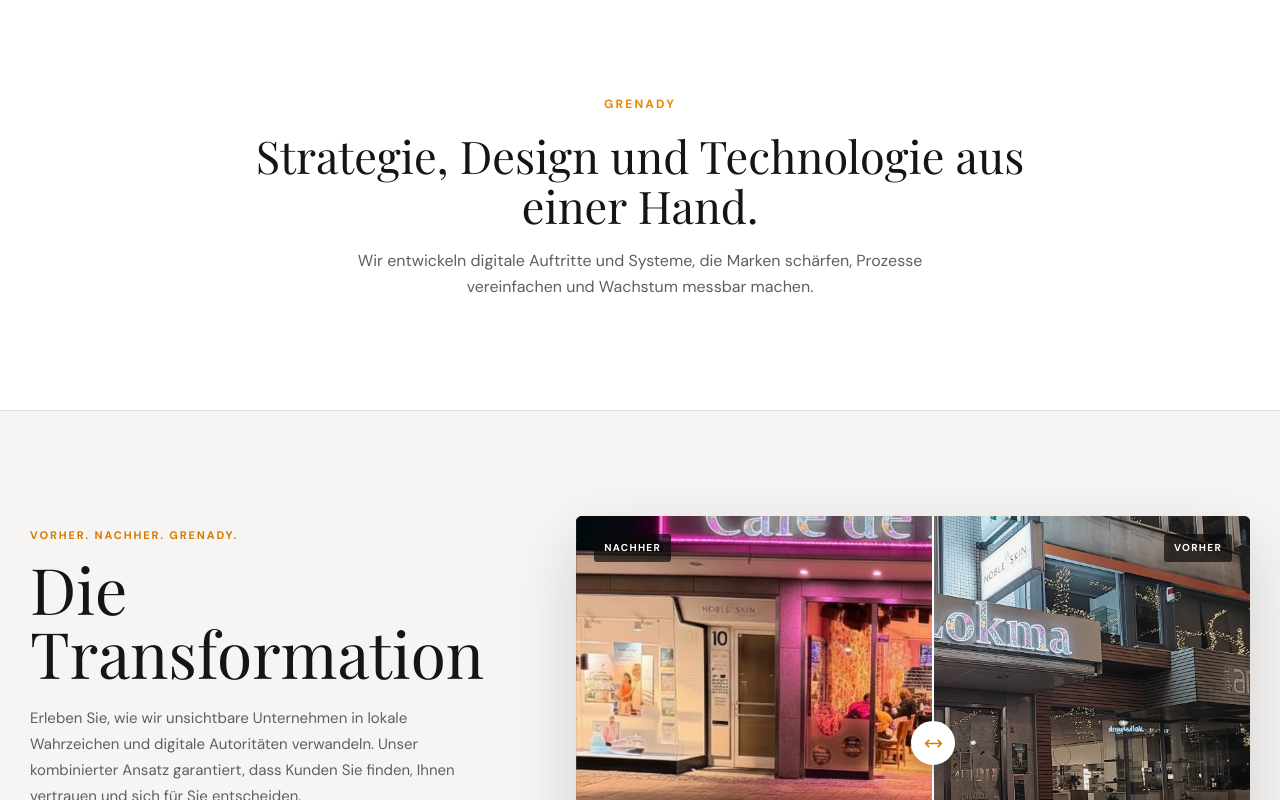
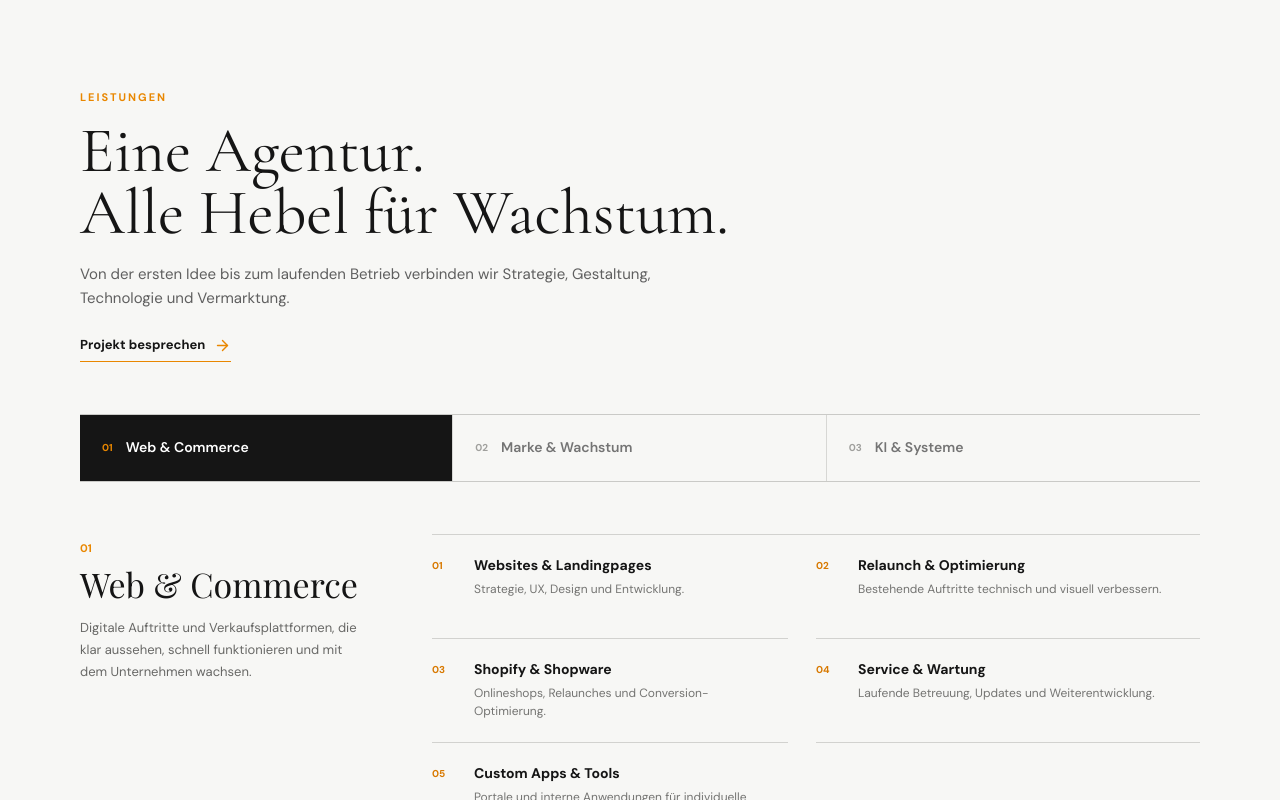
Before and after one commit to IshakAtes/grenady, a React (Vite) app: page / in a window 1280 px wide. Shown: the part 1260-2060 px from the top of the page. Built offline with nearby package versions, Linux system fonts and the light colour scheme.

Commit message:
Website redisignt

```diff
--- a/src/App.jsx
+++ b/src/App.jsx
@@ -38,6 +38,47 @@ const projects = [
   { image: '/grenady/projects/portfolio-naturnah.png', label: 'Naturnah', category: 'E-Commerce · Branding' },
   { image: '/grenady/projects/portfolio-kantwerk.png', label: 'Kantwerk', category: 'Website · Strategie' },
   { image: '/grenady/projects/portfolio-casa-marea.png', label: 'Casa Marea', category: 'Webdesign · Hospitality' },
+];
+
+const serviceCatalog = [
+  {
+    number: '01',
+    title: 'Web & Commerce',
+    intro: 'Digitale Auftritte und Verkaufsplattformen, die klar aussehen, schnell funktionieren und mit dem Unternehmen wachsen.',
+    items: [
+      { title: 'Websites & Landingpages', text: 'Strategie, UX, Design und Entwicklung.' },
+      { title: 'Relaunch & Optimierung', text: 'Bestehende Auftritte technisch und visuell verbessern.' },
+      { title: 'Shopify & Shopware', text: 'Onlineshops, Relaunches und Conversion-Optimierung.' },
+      { title: 'Service & Wartung', text: 'Laufende Betreuung, Updates und Weiterentwicklung.' },
+      { title: 'Custom Apps & Tools', text: 'Portale und interne Anwendungen für individuelle Abläufe.' },
+    ],
+  },
+  {
+    number: '02',
+    title: 'Marke & Wachstum',
+    intro: 'Eine klare Marke und messbare Reichweite - von der Positionierung bis zur laufenden Kundengewinnung.',
+    items: [
+      { title: 'SEO, SEA, GEO & AI Search', text: 'Sichtbarkeit in Suche, Ads und KI-Antworten.' },
+      { title: 'Logo & Branding', text: 'Positionierung und visuelle Identität.' },
+      { title: 'Copywriting', text: 'Texte für Websites, Shops und Kampagnen.' },
+      { title: 'Social Media Marketing', text: 'Strategie, Content und Kampagnen.' },
+      { title: 'E-Mail-Marketing', text: 'Automationen, Newsletter und Kundenbindung.' },
+      { title: 'Produktfotos & AI Visuals', text: 'Produktfotografie und KI-gestützter Content.' },
+    ],
+  },
+  {
+    number: '03',
+    title: 'KI & Systeme',
+    intro: 'Individuelle Software, intelligente Automationen und robuste Schnittstellen für effizientere Unternehmen.',
+    items: [
+      { title: 'KI-Automatisierung & n8n', text: 'Workflows, Agenten und automatisierte Prozesse.' },
+      { title: 'Chatbots & KI-Assistenten', text: 'Private Assistenten und individuelle Wissenssysteme.' },
+      { title: 'Custom Software', text: 'Maßgeschneiderte Systeme für spezielle Anforderungen.' },
+      { title: 'APIs, TYPO3 & Symfony', text: 'Schnittstellen und robuste Backends.' },
+      { title: 'Consulting & Digitalstrategie', text: 'Technische Beratung von der Idee bis zur Umsetzung.' },
+      { title: 'LED-Schilder & Montage', text: 'Physische Sichtbarkeit inklusive Design und Montage.' },
+    ],
+  },
 ];
 
 function GrenadyMark() {
@@ -142,6 +183,7 @@ function Footer() {
 function App() {
   const [isConfiguratorOpen, setIsConfiguratorOpen] = useState(false);
   const [isMenuOpen, setIsMenuOpen] = useState(false);
+  const [activeServiceGroup, setActiveServiceGroup] = useState(0);
 
   const openConfigurator = () => {
     setIsConfiguratorOpen(true);
@@ -163,7 +205,7 @@ function App() {
           <Brand />
 
           <div className="nav-links">
-            <a href="#services">Leistungen <ChevronDown size={14} /></a>
+            <a href="#all-services">Leistungen <ChevronDown size={14} /></a>
             <a href="#projects">Projekte</a>
             <a href="#about">Über uns</a>
             <a href="#knowledge">Wissen</a>
@@ -180,7 +222,7 @@ function App() {
 
         {isMenuOpen && (
           <div className="mobile-menu">
-            <a href="#services" onClick={() => setIsMenuOpen(false)}>Leistungen</a>
+            <a href="#all-services" onClick={() => setIsMenuOpen(false)}>Leistungen</a>
             <a href="#projects" onClick={() => setIsMenuOpen(false)}>Projekte</a>
             <a href="#about" onClick={() => setIsMenuOpen(false)}>Über uns</a>
             <a href="#knowledge" onClick={() => setIsMenuOpen(false)}>Wissen</a>
@@ -212,7 +254,10 @@ function App() {
           </div>
 
           <div className="hero-art" aria-hidden="true">
-            <img src="/grenady/hero-laptop-platform-fullwidth.png" alt="" />
+            <picture>
+              <source media="(max-width: 1100px)" srcSet="/grenady/hero-laptop-platform-narrow.png" />
+              <img src="/grenady/hero-laptop-platform-fullwidth.png" alt="" />
+            </picture>
           </div>
 
           <div id="services" className="service-grid">
@@ -222,7 +267,7 @@ function App() {
                 <div>
                   <h2>{title}</h2>
                   <p>{text}</p>
-                  <a href="#projects">Mehr erfahren <ArrowRight size={16} /></a>
+                  <a href="#all-services">Mehr erfahren <ArrowRight size={16} /></a>
                 </div>
               </article>
             ))}
@@ -246,6 +291,49 @@ function App() {
                 </article>
               ))}
             </div>
+          </div>
+        </section>
+
+        <section id="all-services" className="service-catalog-section">
+          <div className="service-catalog-inner">
+            <header className="catalog-heading">
+              <span>Leistungen</span>
+              <h2>Eine Agentur.<br />Alle Hebel für Wachstum.</h2>
+              <p>Von der ersten Idee bis zum laufenden Betrieb verbinden wir Strategie, Gestaltung, Technologie und Vermarktung.</p>
+              <button className="catalog-cta" onClick={openConfigurator}>Projekt besprechen <ArrowRight size={17} /></button>
+            </header>
+
+            <div className="catalog-tabs" role="tablist" aria-label="Leistungskategorien">
+              {serviceCatalog.map((group, index) => (
+                <button
+                  type="button"
+                  role="tab"
+                  aria-selected={activeServiceGroup === index}
+                  aria-controls="catalog-panel"
+                  className={activeServiceGroup === index ? 'is-active' : ''}
+                  onClick={() => setActiveServiceGroup(index)}
+                  key={group.title}
+                >
+                  <span>{group.number}</span>{group.title}
+                </button>
+              ))}
+            </div>
+
+            <section id="catalog-panel" className="catalog-panel" role="tabpanel">
+              <div className="catalog-panel-intro">
+                <span>{serviceCatalog[activeServiceGroup].number}</span>
+                <h3>{serviceCatalog[activeServiceGroup].title}</h3>
+                <p>{serviceCatalog[activeServiceGroup].intro}</p>
+              </div>
+              <div className="catalog-items">
+                {serviceCatalog[activeServiceGroup].items.map(({ title, text }, index) => (
+                  <article className="catalog-item" key={title}>
+                    <span>{String(index + 1).padStart(2, '0')}</span>
+                    <div><h4>{title}</h4><p>{text}</p></div>
+                  </article>
+                ))}
+              </div>
+            </section>
           </div>
         </section>
 
--- a/src/Configurator.jsx
+++ b/src/Configurator.jsx
@@ -8,7 +8,6 @@ import {
   CheckCircle2,
   Code2,
   ExternalLink,
-  Globe2,
   LayoutTemplate,
   Link2,
   Megaphone,
@@ -29,24 +28,25 @@ const projectOptions = [
   { id: 'shop', title: 'Onlineshop', desc: 'Shopify, Shopware, Relaunch oder Optimierung', icon: ShoppingBag },
   { id: 'seo', title: 'SEO / SEA / GEO', desc: 'Mehr Nachfrage über Suche, Ads und AI Search', icon: Search },
   { id: 'branding', title: 'Logo & Branding', desc: 'Markenauftritt, Designsystem und Copywriting', icon: Palette },
+  { id: 'marketing', title: 'Digitales Marketing', desc: 'Social Media, E-Mail und Kampagnen', icon: Megaphone },
+  { id: 'ai-automation', title: 'KI-Automatisierung', desc: 'n8n-Workflows, KI-Agenten und Prozessautomation', icon: Bot },
+  { id: 'ai-assistant', title: 'Chatbot & KI-Assistent', desc: 'Eigener privater Clawbot, Chatbot oder Jarvis-Assistent', icon: MessageCircle },
   { id: 'software', title: 'Software & APIs', desc: 'Apps, interne Tools, Schnittstellen und Symfony APIs', icon: Code2 },
   { id: 'retainer', title: 'Retainer & Wartung', desc: 'Laufende Betreuung und Weiterentwicklung', icon: Wrench },
-  { id: 'marketing', title: 'Marketing & Automation', desc: 'Social, E-Mail, n8n und AI Automation', icon: Megaphone },
 ];
 
-const visibilityOptions = [
-  { id: 'digital', title: 'Rein digital', desc: 'Website, Shop, Branding oder Marketing', icon: Globe2 },
-  { id: 'led', title: 'LED-Schild ergänzen', desc: 'Design, Produktion und Montage am Standort', icon: Monitor },
-  { id: 'unsure', title: 'Noch offen', desc: 'Wir beraten zur passenden Kombination', icon: MessageCircle },
+const signOptions = [
+  { id: 'led', title: 'LED-Schrift & Leuchtreklame', desc: 'Design, Produktion und Montage am Standort', icon: Monitor },
+  { id: 'company-sign', title: 'Firmen- & Fassadenschild', desc: 'Hochwertiges Schild passend zum Markenauftritt', icon: LayoutTemplate },
+  { id: 'sign-consulting', title: 'Beratung zur Schildart', desc: 'Physische Sichtbarkeit gewünscht, Ausführung noch offen', icon: MessageCircle },
 ];
 
 const packageOptions = [
-  { id: 'website', title: 'Website', desc: 'Strategie, Design und Entwicklung' },
+  { id: 'landingpage', title: 'Landingpage / Onepager', desc: 'Kompakter Auftritt für ein klares Angebot' },
+  { id: 'business', title: 'Business Website', desc: 'Mehrseitige Website für Unternehmen' },
   { id: 'shop', title: 'Onlineshop', desc: 'Shopify oder Shopware' },
-  { id: 'branding', title: 'Branding', desc: 'Logo, Designsystem und Texte' },
-  { id: 'growth', title: 'Growth', desc: 'SEO, SEA, GEO und AI Search' },
-  { id: 'software', title: 'Custom System', desc: 'App, API oder internes Tool' },
-  { id: 'retainer', title: 'Retainer', desc: 'Wartung und laufende Optimierung' },
+  { id: 'custom', title: 'Individuelle Plattform', desc: 'Besondere Funktionen oder Systemanbindungen' },
+  { id: 'unsure', title: 'Noch offen', desc: 'Wir empfehlen das passende Paket' },
 ];
 
 const budgetOptions = [
@@ -64,12 +64,18 @@ const timelineOptions = [
   { id: 'flexible', title: 'Flexibel', desc: 'Zeitraum noch offen' },
 ];
 
-const getLabel = (options, value) => options.find((option) => option.id === value)?.title || 'Noch offen';
+const getLabel = (options, value, fallback = 'Noch offen') => options.find((option) => option.id === value)?.title || fallback;
+const getLabels = (options, values) => values.map((value) => getLabel(options, value)).join(', ');
 
-function OptionCard({ option, selected, onSelect }) {
+function OptionCard({ option, selected, multiple, onSelect }) {
   const Icon = option.icon;
   return (
-    <button type="button" className={`config-option ${selected ? 'is-selected' : ''}`} onClick={onSelect}>
+    <button
+      type="button"
+      className={`config-option ${multiple ? 'is-multiple' : ''} ${selected ? 'is-selected' : ''}`}
+      aria-pressed={selected}
+      onClick={onSelect}
+    >
       {Icon && <Icon size={22} strokeWidth={1.8} />}
       <span><strong>{option.title}</strong><small>{option.desc}</small></span>
       <span className="option-check"><Check size={13} /></span>
@@ -77,14 +83,23 @@ function OptionCard({ option, selected, onSelect }) {
   );
 }
 
-function OptionGroup({ label, options, value, onSelect }) {
+function OptionGroup({ label, options, value, multiple = false, allowEmpty = false, onSelect }) {
   return (
     <fieldset className="config-fieldset">
       <legend>{label}</legend>
       <div className="config-options">
-        {options.map((option) => (
-          <OptionCard key={option.id} option={option} selected={value === option.id} onSelect={() => onSelect(option.id)} />
-        ))}
+        {options.map((option) => {
+          const selected = multiple ? value.includes(option.id) : value === option.id;
+          return (
+            <OptionCard
+              key={option.id}
+              option={option}
+              selected={selected}
+              multiple={multiple}
+              onSelect={() => onSelect(allowEmpty && selected ? '' : option.id)}
+            />
+          );
+        })}
       </div>
     </fieldset>
   );
@@ -94,8 +109,8 @@ function Configurator({ onClose }) {
   const [step, setStep] = useState(1);
   const [submitted, setSubmitted] = useState(false);
   const [formData, setFormData] = useState({
-    projectType: '',
-    visibility: '',
+    projectTypes: [],
+    signType: '',
     websitePackage: '',
     budget: '',
     timeline: '',
@@ -107,8 +122,16 @@ function Configurator({ onClose }) {
     notes: '',
   });
 
-  const canProceed = step === 1 ? Boolean(formData.projectType) : step === 3 ? Boolean(formData.name && formData.email && formData.phone) : true;
+  const canProceed = step === 1 ? formData.projectTypes.length > 0 : step === 3 ? Boolean(formData.name && formData.email && formData.phone) : true;
+  const needsWebsitePackage = formData.projectTypes.some((value) => ['website', 'relaunch', 'shop'].includes(value));
   const select = (name, value) => setFormData((current) => ({ ...current, [name]: value }));
+  const toggleProjectType = (value) => setFormData((current) => {
+    const projectTypes = current.projectTypes.includes(value)
+      ? current.projectTypes.filter((item) => item !== value)
+      : [...current.projectTypes, value];
+    const includesWebsiteProject = projectTypes.some((item) => ['website', 'relaunch', 'shop'].includes(item));
+    return { ...current, projectTypes, websitePackage: includesWebsiteProject ? current.websitePackage : '' };
+  });
   const change = (event) => setFormData((current) => ({ ...current, [event.target.name]: event.target.value }));
   const submit = (event) => { event?.preventDefault(); setSubmitted(true); };
 
@@ -150,7 +173,7 @@ function Configurator({ onClose }) {
               </ol>
               <div className="config-selection">
                 <small>Aktuelle Auswahl</small>
-                <strong>{getLabel(projectOptions, formData.projectType)}</strong>
+                <strong>{formData.projectTypes.length ? `${formData.projectTypes.length} Projektarten ausgewählt` : 'Noch keine Leistung gewählt'}</strong>
                 <p>Je genauer Ihre Angaben, desto konkreter können wir antworten.</p>
               </div>
             </aside>
@@ -162,10 +185,10 @@ function Configurator({ onClose }) {
                     <>
                       <span className="config-kicker">Schritt 1 von 4</span>
                       <h2>Was dürfen wir für Sie entwickeln?</h2>
-                      <p className="config-intro">Wählen Sie den Schwerpunkt. Weitere Leistungen können wir später kombinieren.</p>
-                      <OptionGroup label="Projektart" options={projectOptions} value={formData.projectType} onSelect={(value) => select('projectType', value)} />
-                      <OptionGroup label="Physische Sichtbarkeit" options={visibilityOptions} value={formData.visibility} onSelect={(value) => select('visibility', value)} />
-                      <OptionGroup label="Website-Paket" options={packageOptions} value={formData.websitePackage} onSelect={(value) => select('websitePackage', value)} />
+                      <p className="config-intro">Mehrfachauswahl ist möglich. Wählen Sie alles, was für Ihr Projekt relevant ist.</p>
+                      <OptionGroup label="Projektarten (Mehrfachauswahl)" options={projectOptions} value={formData.projectTypes} multiple onSelect={toggleProjectType} />
+                      <OptionGroup label="Physische Sichtbarkeit" options={signOptions} value={formData.signType} allowEmpty onSelect={(value) => select('signType', value)} />
+                      {needsWebsitePackage && <OptionGroup label="Website-Paket (optional)" options={packageOptions} value={formData.websitePackage} allowEmpty onSelect={(value) => select('websitePackage', value)} />}
                     </>
                   )}
 
@@ -206,9 +229,9 @@ function Configurator({ onClose }) {
                       <p className="config-intro">Passt alles? Dateien senden Sie anschließend bequem per WhatsApp.</p>
                       <div className="config-summary">
                         {[
-                          ['Projektart', getLabel(projectOptions, formData.projectType)],
-                          ['Physische Sichtbarkeit', getLabel(visibilityOptions, formData.visibility)],
-                          ['Website-Paket', getLabel(packageOptions, formData.websitePackage)],
+                          ['Projektarten', getLabels(projectOptions, formData.projectTypes)],
+                          ['Schildart', getLabel(signOptions, formData.signType, 'Nicht ausgewählt')],
+                          ['Website-Paket', getLabel(packageOptions, formData.websitePackage, 'Nicht ausgewählt')],
                           ['Budgetrahmen', getLabel(budgetOptions, formData.budget)],
                           ['Zeitraum', getLabel(timelineOptions, formData.timeline)],
                           ['Kontakt', `${formData.name}${formData.company ? `, ${formData.company}` : ''}`],
--- a/src/index.css
+++ b/src/index.css
@@ -91,8 +91,10 @@ img { display: block; max-width: 100%; }
 
 .hero {
   position: relative;
-  min-height: 670px;
+  min-height: clamp(670px, calc(100svh - 140px), 740px);
   padding: 46px 0 0;
+  display: flex;
+  flex-direction: column;
   background: #fff;
   overflow: hidden;
 }
@@ -134,13 +136,14 @@ img { display: block; max-width: 100%; }
 .google-mark i:nth-child(4) { background: #34a853; }
 
 .hero-art { position: absolute; z-index: 1; inset: 0; width: 100%; height: 100%; pointer-events: none; overflow: hidden; }
+.hero-art picture { display: block; width: 100%; height: 100%; }
 .hero-art img { position: absolute; top: -5.85vw; right: 0; width: 100%; height: auto; max-width: none; display: block; }
 
 .service-grid {
   position: relative;
   z-index: 5;
   width: min(1220px, calc(100% - 48px));
-  margin: -2px auto 24px;
+  margin: auto auto 24px;
   display: grid;
   grid-template-columns: repeat(3, 1fr);
   gap: 14px;
@@ -174,6 +177,30 @@ img { display: block; max-width: 100%; }
 .project-meta { position: absolute; z-index: 2; left: 18px; right: 18px; bottom: 16px; display: grid; gap: 2px; }
 .project-meta span { color: rgba(255,255,255,.7); font-size: 9px; font-weight: 600; letter-spacing: .12em; text-transform: uppercase; }
 .project-meta strong { font-family: 'Playfair Display', Georgia, serif; font-size: 20px; font-weight: 400; }
+.service-catalog-section { padding: 102px 24px 112px; background: #f7f7f5; border-bottom: 1px solid var(--line); }
+.service-catalog-inner { width: min(1120px, 100%); margin: 0 auto; }
+.catalog-heading { max-width: 680px; margin-bottom: 52px; }
+.catalog-heading > span { color: var(--orange); font-size: 11px; font-weight: 700; letter-spacing: .18em; text-transform: uppercase; }
+.catalog-heading h2 { margin: 11px 0 18px; font-family: 'Cormorant Garamond', Georgia, serif; font-size: clamp(46px, 5vw, 66px); font-weight: 400; line-height: .97; }
+.catalog-heading p { max-width: 630px; color: var(--muted); font-size: 15px; }
+.catalog-cta { margin-top: 25px; padding: 0 0 5px; display: inline-flex; align-items: center; gap: 9px; color: var(--ink); border-bottom: 1px solid var(--orange); background: transparent; font-size: 13px; font-weight: 650; }
+.catalog-cta svg { color: var(--orange); }
+.catalog-tabs { display: grid; grid-template-columns: repeat(3, 1fr); border-top: 1px solid #cacac7; border-bottom: 1px solid #cacac7; }
+.catalog-tabs button { min-height: 66px; padding: 0 22px; display: flex; align-items: center; gap: 13px; color: #747474; background: transparent; border-right: 1px solid #d7d7d4; font-size: 14px; font-weight: 600; text-align: left; }
+.catalog-tabs button:last-child { border-right: 0; }
+.catalog-tabs button span { color: #a0a09d; font-size: 10px; font-weight: 700; }
+.catalog-tabs button.is-active { color: #fff; background: var(--ink); }
+.catalog-tabs button.is-active span { color: var(--orange); }
+.catalog-panel { padding-top: 52px; display: grid; grid-template-columns: 280px 1fr; gap: 72px; }
+.catalog-panel-intro > span { color: var(--orange); font-size: 11px; font-weight: 700; }
+.catalog-panel-intro h3 { margin: 8px 0 14px; font-family: 'Playfair Display', Georgia, serif; font-size: 34px; font-weight: 400; line-height: 1.05; }
+.catalog-panel-intro p { color: #686866; font-size: 13px; line-height: 1.7; }
+.catalog-items { display: grid; grid-template-columns: repeat(2, minmax(0, 1fr)); border-top: 1px solid #d2d2cf; }
+.catalog-item { min-height: 104px; padding: 21px 18px 20px 0; display: grid; grid-template-columns: 30px 1fr; gap: 12px; border-bottom: 1px solid #d2d2cf; }
+.catalog-item:nth-child(odd) { margin-right: 28px; }
+.catalog-item > span { padding-top: 2px; color: var(--orange-dark); font-size: 10px; font-weight: 700; }
+.catalog-item h4 { margin-bottom: 6px; font-size: 14px; line-height: 1.3; }
+.catalog-item p { color: #747472; font-size: 12px; line-height: 1.55; }
 .intro-section { max-width: 850px; margin: 0 auto; padding: 110px 24px; text-align: center; }
 .intro-section h2 { margin: 14px 0 18px; font-family: 'Playfair Display', Georgia, serif; font-size: 45px; font-weight: 400; line-height: 1.12; }
 .intro-section p { max-width: 650px; margin: 0 auto; color: var(--muted); }
@@ -273,6 +300,7 @@ img { display: block; max-width: 100%; }
 .config-option small { margin-top: 4px; color: #777; font-size: 10.5px; line-height: 1.4; }
 .config-option.is-selected { border-color: var(--orange); background: #fff8ef; box-shadow: 0 0 0 1px var(--orange); }
 .option-check { position: absolute; top: 50%; right: 12px; width: 20px; height: 20px; display: grid !important; place-items: center; transform: translateY(-50%); color: transparent; border: 1px solid #d3d3d3; border-radius: 50%; }
+.config-option.is-multiple .option-check { border-radius: 4px; }
 .config-option.is-selected .option-check { color: white; border-color: var(--orange); background: var(--orange); }
 .config-form { display: grid; gap: 13px; }
 .config-input-row { display: grid; grid-template-columns: 1fr 1fr; gap: 13px; }
@@ -305,10 +333,12 @@ img { display: block; max-width: 100%; }
   .nav-links { gap: 22px; }
   .hero-copy { width: min(650px, 60vw); }
   .hero-art { width: 100%; }
+  .hero-art img { top: -65px; right: 0; width: min(700px, 66vw); height: auto; object-fit: initial; }
   .service-card { grid-template-columns: 38px 1fr; gap: 14px; padding: 22px 18px; }
   .service-icon { width: 34px; }
   .projects-inner { grid-template-columns: 240px 1fr; }
   .transformation-inner { gap: 42px; }
+  .catalog-panel { grid-template-columns: 240px 1fr; gap: 44px; }
   .config-content { padding: 48px 40px 30px; }
 }
 
@@ -329,14 +359,24 @@ img { display: block; max-width: 100%; }
   .desktop-break { display: none; }
   .partner-row { margin-top: 32px; gap: 18px; overflow-x: auto; padding-bottom: 32px; }
   .partner { font-size: 14px; }
-  .hero-art { position: relative; top: auto; right: auto; width: calc(100% + 32px); height: 350px; margin: 18px -16px -50px; }
-  .hero-art img { position: absolute; top: -55px; right: -40px; width: 1000px; max-width: none; }
-  .service-grid { width: calc(100% - 32px); margin-top: -12px; grid-template-columns: 1fr; }
+  .hero-art { position: relative; top: auto; right: auto; width: calc(100% + 32px); height: clamp(350px, 50vw, 420px); margin: 18px -16px -20px; }
+  .hero-art img { position: absolute; top: max(-60px, -7vw); right: 0; width: min(580px, 100%); height: auto; max-width: none; object-fit: initial; }
+  .service-grid { width: calc(100% - 32px); margin-top: 0; grid-template-columns: 1fr; }
   .service-card { min-height: 0; }
   .service-card p { min-height: 0; }
   .projects-inner { width: calc(100% - 32px); padding-top: 52px; grid-template-columns: 1fr; gap: 30px; }
   .project-rail { display: flex; overflow-x: auto; padding-bottom: 14px; }
   .project-card { flex: 0 0 82vw; }
+  .service-catalog-section { padding: 76px 16px 82px; }
+  .catalog-heading { margin-bottom: 42px; }
+  .catalog-heading h2 { font-size: 46px; }
+  .catalog-tabs { display: flex; overflow-x: auto; }
+  .catalog-tabs button { min-width: 178px; padding: 0 16px; }
+  .catalog-panel { padding-top: 38px; grid-template-columns: 1fr; gap: 30px; }
+  .catalog-panel-intro { max-width: 520px; }
+  .catalog-items { grid-template-columns: 1fr; }
+  .catalog-item { min-height: 0; }
+  .catalog-item:nth-child(odd) { margin-right: 0; }
   .intro-section { padding: 80px 20px; }
   .intro-section h2 { font-size: 37px; }
   .transformation-section { padding: 78px 20px; }
@@ -369,8 +409,8 @@ img { display: block; max-width: 100%; }
 @media (max-width: 480px) {
   .hero h1 { font-size: 43px; }
   .hero-button { width: 100%; }
-  .hero-art { height: 325px; margin-bottom: -45px; }
-  .hero-art img { width: 900px; right: 0; }
+  .hero-art { height: 350px; margin-bottom: -15px; }
+  .hero-art img { width: 100%; right: 0; }
   .service-grid { margin-top: 0; }
   .service-card { grid-template-columns: 40px 1fr; }
   .grid-cols-2, .grid-cols-3, .grid-cols-4 { grid-template-columns: 1fr; }
```
Also changed, not shown: public/hero-laptop-platform-narrow.png (added).
